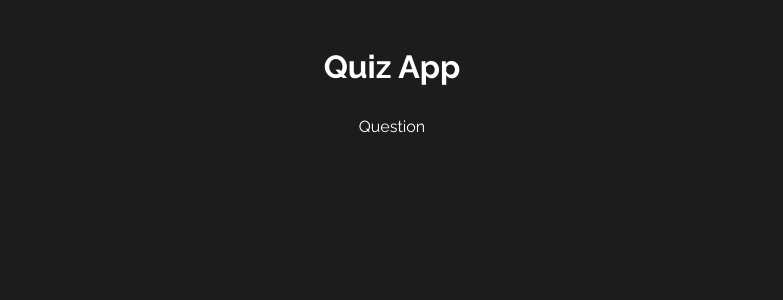
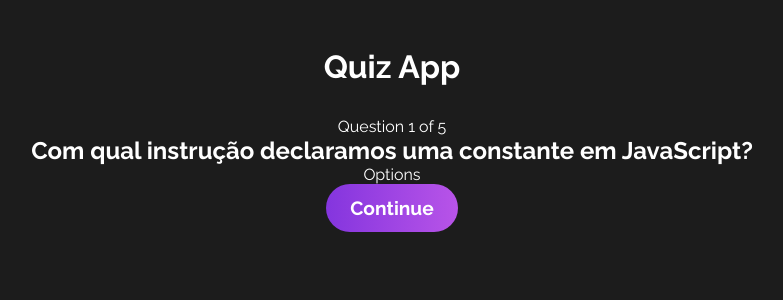
Before and after one commit to luizpellanda/quiz_project, a React (Vite) app in the folder quiz/: page / in a window 1280 px wide. Both pictures are taken after a click on the button "Start". Shown: the top 300 px of the page, without its empty margins (248-1031 px from the left). Built offline with nearby package versions, Linux system fonts and the light colour scheme.

Commit message:
Random questions added

```diff
--- a/quiz/src/App.jsx
+++ b/quiz/src/App.jsx
@@ -1,5 +1,5 @@
 // react imports
-import { useState, useContext } from 'react'
+import { useState, useContext, useEffect } from 'react'
 import React from 'react'
 
 
@@ -16,6 +16,10 @@
 function App() {
   const [quizState, dispatch] = useContext(QuizContext);
 
+  useEffect(() => {
+    dispatch({type: 'REORDER_QUESTIONS'})
+  }, []);
+
   return (
     <div className="App">
       <h1>Quiz App</h1>
--- a/quiz/src/components/Question.jsx
+++ b/quiz/src/components/Question.jsx
@@ -4,10 +4,15 @@
 
 const Question = () => {
     const [quizState, dispatch] = useContext(QuizContext);
-    console.log(quizState)
+    const currentQuestion = quizState.questions[quizState.currentQuestion]
     return (
-        <div>
-            Question
+        <div id="question">
+            <p>Question {quizState.currentQuestion + 1} of {quizState.questions.length}</p>
+            <h2>{currentQuestion.question}</h2>
+            <div id="options-container">
+                <p>Options</p>
+            </div>
+            <button>Continue</button>
         </div>
     )
 }
--- a/quiz/src/context/quiz.jsx
+++ b/quiz/src/context/quiz.jsx
@@ -5,7 +5,8 @@
 
 const initialState = {
   gameStage: STAGES[0],
-  questions
+  questions,
+  currentQuestion: 0,
 }
 
 const quizReducer = (state, action) => {
@@ -16,8 +17,19 @@
       return {
         ...state,
         gameStage: STAGES[1],
+      };
 
-      };
+      case "REORDER_QUESTIONS":
+        const reorderedQuestions = state.questions.sort(() => {
+          return Math.random() - 0.5;
+        });
+
+        return {
+          ...state,
+          questions: reorderedQuestions,
+        };
+
+
 
     default:
       return state;
```
Also changed, not shown: 1 other file (tests, documents, lock files or other folders).
